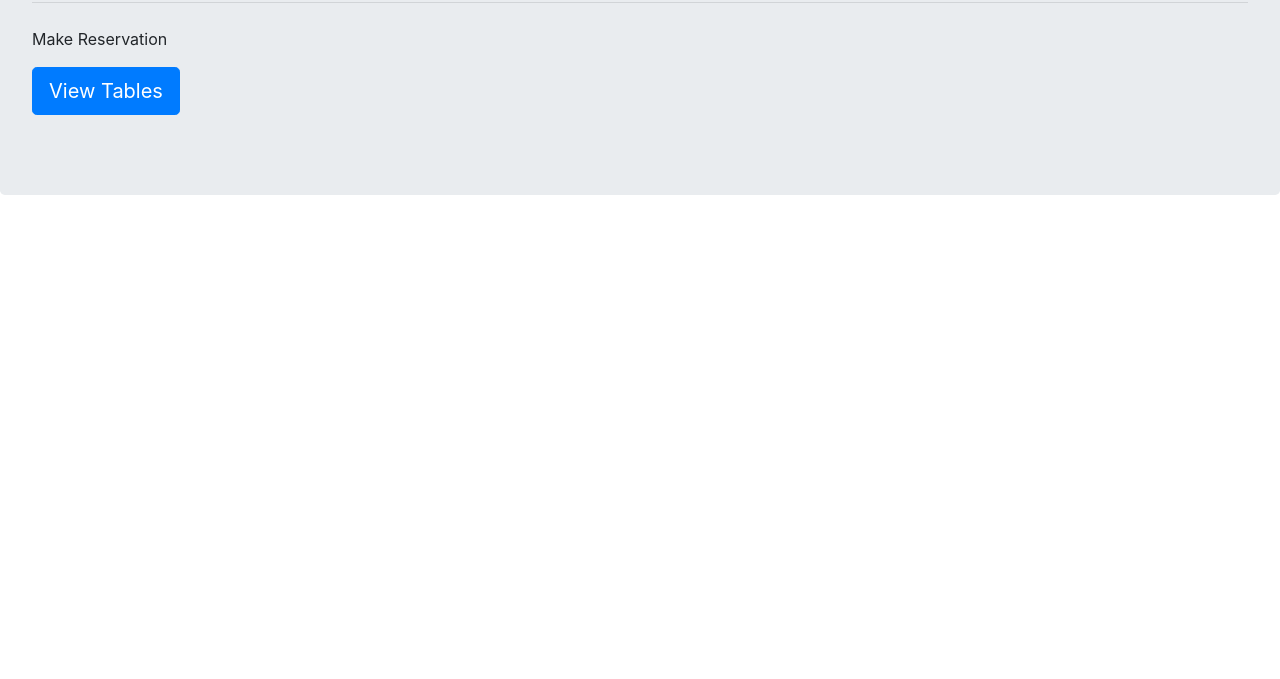
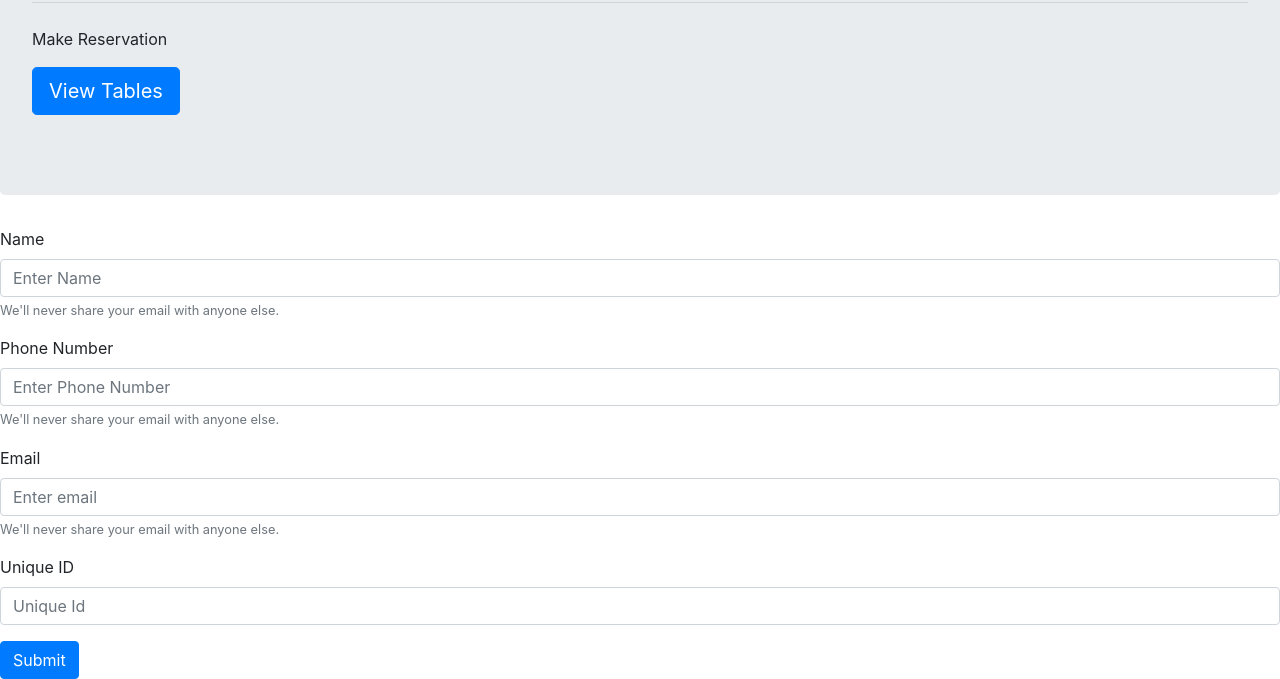
Before and after one commit to matildabrantley/hot-restaurant, a website: page reserve.html in a window 1280 px wide. Shown: the part 153-832 px from the top of the page. Before the commit the page ends 800 px from the top, so only its background shows below. Drawn offline with nearby package versions, Linux system fonts and the light colour scheme.

Commit message:
adding basic html format for reservations

```diff
--- a/reserve.html
+++ b/reserve.html
@@ -19,5 +19,33 @@
         </p>
     </div>
 
+    <form>
+        <!-- Name -->
+        <div class="form-group">
+            <label for="exampleInputName1">Name</label>
+            <input type="name" class="form-control" id="exampleInputName1" aria-describedby="emailHelp" placeholder="Enter Name">
+            <small id="emailHelp" class="form-text text-muted">We'll never share your email with anyone else.</small>
+        </div>
+        <!-- Phone Number -->
+        <div class="form-group">
+            <label for="exampleInputPhoneNumber1">Phone Number</label>
+            <input type="phone number" class="form-control" id="exampleInputPhoneNumber1" aria-describedby="emailHelp" placeholder="Enter Phone Number">
+            <small id="emailHelp" class="form-text text-muted">We'll never share your email with anyone else.</small>
+        </div>
+        <!-- Email -->
+        <div class="form-group">
+          <label for="exampleInputEmail1">Email</label>
+          <input type="email" class="form-control" id="exampleInputEmail1" aria-describedby="emailHelp" placeholder="Enter email">
+          <small id="emailHelp" class="form-text text-muted">We'll never share your email with anyone else.</small>
+        </div>
+        <!-- Password -->
+        <div class="form-group">
+          <label for="exampleInputUniqueID1">Unique ID</label>
+          <input type="uniqueId" class="form-control" id="exampleUniqueId1" placeholder="Unique Id">
+        </div>
+        <!--  -->
+        <button type="submit" class="btn btn-primary">Submit</button>
+      </form>
+
 </body>
 </html>
```
